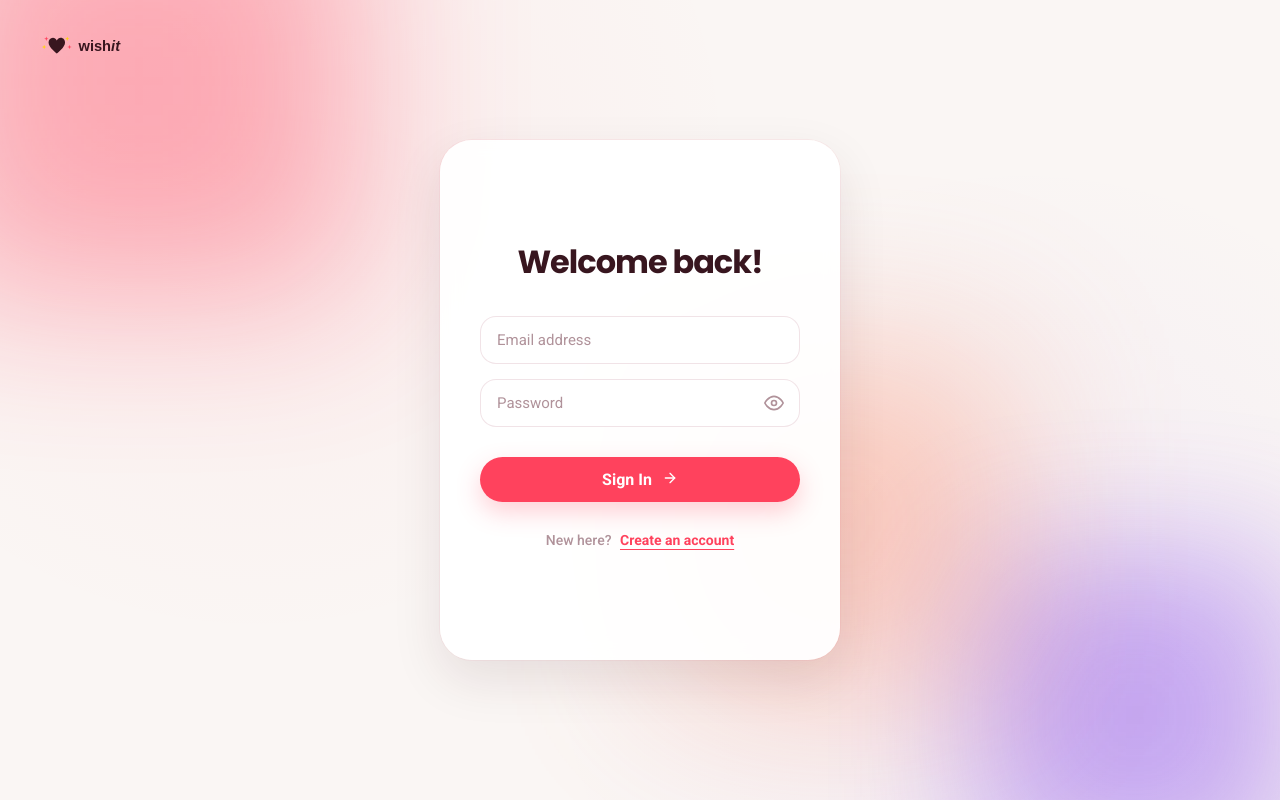
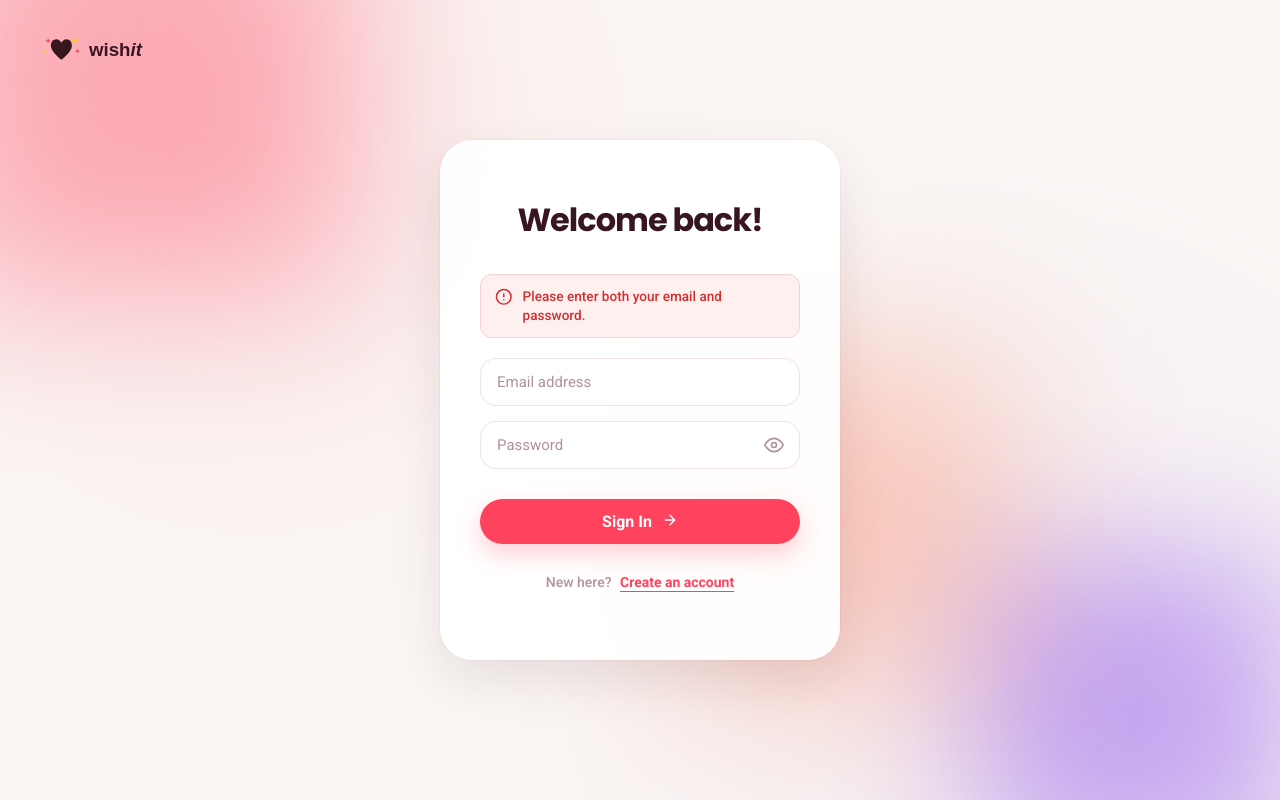
Before and after one commit to tugbayilmaz01/wishlist-frontend, a Next.js app: page /login in a window 1280 px wide. Both pictures are taken after a click on the button "Sign In". Built offline with nearby package versions, Linux system fonts and the light colour scheme; no server answers.

Commit message:
enhanced security validation and inline alert UX

```diff
--- a/src/app/login/Login.module.scss
+++ b/src/app/login/Login.module.scss
@@ -110,6 +110,62 @@ $primary-color: #38161f;
   gap: 15px;
 }
 
+.inlineAlert {
+  display: flex;
+  align-items: flex-start;
+  gap: 10px;
+  width: 100%;
+  padding: 12px 14px;
+  border-radius: 12px;
+  font-size: 0.85rem;
+  line-height: 1.4;
+  font-weight: 500;
+  text-align: left;
+  animation: slideDownFade 0.3s cubic-bezier(0.16, 1, 0.3, 1) forwards;
+
+  p {
+    margin: 0;
+    flex: 1;
+  }
+}
+
+.alertIcon {
+  flex-shrink: 0;
+  font-size: 1.1rem;
+  margin-top: 1px;
+}
+
+.errorAlert {
+  color: #d32f2f;
+  background: #fff0f0;
+  border: 1px solid rgba(211, 47, 47, 0.15);
+
+  .alertIcon {
+    color: #d32f2f;
+  }
+}
+
+.successAlert {
+  color: #059669;
+  background: #ecfdf5;
+  border: 1px solid rgba(5, 150, 105, 0.15);
+
+  .alertIcon {
+    color: #059669;
+  }
+}
+
+@keyframes slideDownFade {
+  0% {
+    opacity: 0;
+    transform: translateY(-8px);
+  }
+  100% {
+    opacity: 1;
+    transform: translateY(0);
+  }
+}
+
 .input {
   width: 100%;
   box-sizing: border-box;
--- a/src/app/login/page.tsx
+++ b/src/app/login/page.tsx
@@ -6,7 +6,7 @@ import { api } from "@/utils/api";
 import Button from "@/components/Button/Button";
 import Alert from "@/components/Alert/Alert";
 import styles from "./Login.module.scss";
-import { FiEye, FiEyeOff, FiArrowRight } from "react-icons/fi";
+import { FiEye, FiEyeOff, FiArrowRight, FiAlertCircle, FiCheckCircle } from "react-icons/fi";
 import { useLanguage } from "@/context/LanguageContext";
 
 export default function LoginPage() {
@@ -33,7 +33,19 @@ export default function LoginPage() {
   }, []);
 
   const handleLogin = async () => {
-    if (!loginEmail || !loginPassword) return;
+    if (!loginEmail || !loginPassword) {
+      setAlertType("error");
+      setAlertMessage(t("auth.emptyFields"));
+      return;
+    }
+
+    const emailRegex = /^[^\s@]+@[^\s@]+\.[^\s@]+$/;
+    if (!emailRegex.test(loginEmail)) {
+      setAlertType("error");
+      setAlertMessage(t("auth.invalidEmail"));
+      return;
+    }
+
     setLoginLoading(true);
     try {
       const data = await api.post("/users/login", {
@@ -52,7 +64,27 @@ export default function LoginPage() {
   };
 
   const handleSignup = async () => {
-    if (!signupEmail || !signupPassword) return;
+    if (!signupEmail || !signupPassword) {
+      setAlertType("error");
+      setAlertMessage(t("auth.emptyFields"));
+      return;
+    }
+
+
+    const emailRegex = /^[^\s@]+@[^\s@]+\.[^\s@]+$/;
+    if (!emailRegex.test(signupEmail)) {
+      setAlertType("error");
+      setAlertMessage(t("auth.invalidEmail"));
+      return;
+    }
+
+    const passwordRegex = /^(?=.*[a-z])(?=.*[A-Z])(?=.*\d).{8,}$/;
+    if (!passwordRegex.test(signupPassword)) {
+      setAlertType("error");
+      setAlertMessage(t("auth.weakPassword"));
+      return;
+    }
+
     setSignupLoading(true);
     try {
       await api.post("/users/register", {
@@ -79,20 +111,12 @@ export default function LoginPage() {
       <div className={`${styles.blob} ${styles.blob2}`}></div>
       <div className={`${styles.blob} ${styles.blob3}`}></div>
 
-      {alertMessage && (
-        <Alert
-          message={alertMessage}
-          type={alertType}
-          onClose={() => setAlertMessage("")}
-        />
-      )}
-
       <div className={styles.logoTop}>
         <Image
           src="/logo-horizontal.svg"
           alt="WishIt"
-          width={110}
-          height={32}
+          width={140}
+          height={40}
           priority
         />
       </div>
@@ -100,6 +124,12 @@ export default function LoginPage() {
       <div className={`${styles.card} ${isFlipped ? styles.flipped : ""}`}>
         <div className={styles.front}>
           <h2 className={styles.title}>{t("auth.welcomeBack")}</h2>
+          {alertMessage && !isFlipped && (
+            <div className={`${styles.inlineAlert} ${alertType === "error" ? styles.errorAlert : styles.successAlert}`}>
+              {alertType === "error" ? <FiAlertCircle className={styles.alertIcon} /> : <FiCheckCircle className={styles.alertIcon} />}
+              <p>{alertMessage}</p>
+            </div>
+          )}
           <div className={styles.inputGroup}>
             <input
               type="email"
@@ -134,13 +164,19 @@ export default function LoginPage() {
             {loginLoading ? t("auth.signingIn") : t("auth.signIn")}
           </Button>
 
-          <p className={styles.switch} onClick={() => setIsFlipped(true)}>
+          <p className={styles.switch} onClick={() => { setIsFlipped(true); setAlertMessage(""); }}>
             {t("auth.newHere")} <span>{t("auth.createAccount")}</span>
           </p>
         </div>
 
         <div className={styles.back}>
           <h2 className={styles.title}>{t("auth.joinTitle")}</h2>
+          {alertMessage && isFlipped && (
+            <div className={`${styles.inlineAlert} ${alertType === "error" ? styles.errorAlert : styles.successAlert}`}>
+              {alertType === "error" ? <FiAlertCircle className={styles.alertIcon} /> : <FiCheckCircle className={styles.alertIcon} />}
+              <p>{alertMessage}</p>
+            </div>
+          )}
           <div className={styles.inputGroup}>
             <input
               type="email"
@@ -174,7 +210,7 @@ export default function LoginPage() {
           >
             {signupLoading ? t("auth.creating") : t("auth.startWishing")}
           </Button>
-          <p className={styles.switch} onClick={() => setIsFlipped(false)}>
+          <p className={styles.switch} onClick={() => { setIsFlipped(false); setAlertMessage(""); }}>
             {t("auth.alreadyHave")} <span>{t("auth.loginNow")}</span>
           </p>
         </div>
--- a/src/translations/index.ts
+++ b/src/translations/index.ts
@@ -78,6 +78,9 @@ export const translations = {
       signupSuccess: "Account created! You can log in now.",
       signupError: "Signup failed. Please check your info.",
       loginError: "Login failed. Please try again.",
+      invalidEmail: "Please enter a valid email address.",
+      weakPassword: "Password must be at least 8 characters long and contain at least one uppercase letter, one lowercase letter, and one number.",
+      emptyFields: "Please enter both your email and password.",
     },
     dashboard: {
       hi: "Hi",
@@ -201,6 +204,9 @@ export const translations = {
       signupSuccess: "Hesap oluşturuldu! Giriş yapabilirsiniz.",
       signupError: "Kayıt başarısız. Bilgilerinizi kontrol edin.",
       loginError: "Giriş başarısız. Lütfen tekrar deneyin.",
+      invalidEmail: "Lütfen geçerli bir e-posta adresi girin.",
+      weakPassword: "Şifreniz en az 8 karakter uzunluğunda olmalı; en az bir büyük harf, bir küçük harf ve bir rakam içermelidir.",
+      emptyFields: "Lütfen e-posta ve şifrenizi girin.",
     },
     dashboard: {
       hi: "Selam",
@@ -253,7 +259,7 @@ export type TranslationKey =
   | "landing.story1.tagline" | "landing.story1.title1" | "landing.story1.title2" | "landing.story1.desc"
   | "landing.story2.tagline" | "landing.story2.title1" | "landing.story2.title2" | "landing.story2.desc"
   | "landing.story3.tagline" | "landing.story3.title1" | "landing.story3.title2" | "landing.story3.desc"
-  | "auth.welcomeBack" | "auth.joinTitle" | "auth.emailPlaceholder" | "auth.passwordPlaceholder" | "auth.signIn" | "auth.signingIn" | "auth.startWishing" | "auth.creating" | "auth.newHere" | "auth.createAccount" | "auth.alreadyHave" | "auth.loginNow" | "auth.signupSuccess" | "auth.signupError" | "auth.loginError"
+  | "auth.welcomeBack" | "auth.joinTitle" | "auth.emailPlaceholder" | "auth.passwordPlaceholder" | "auth.signIn" | "auth.signingIn" | "auth.startWishing" | "auth.creating" | "auth.newHere" | "auth.createAccount" | "auth.alreadyHave" | "auth.loginNow" | "auth.signupSuccess" | "auth.signupError" | "auth.loginError" | "auth.invalidEmail" | "auth.weakPassword" | "auth.emptyFields"
   | "landing.features.categories.title" | "landing.features.categories.desc" | "landing.features.planning.title" | "landing.features.planning.desc" | "landing.features.share.title" | "landing.features.share.desc" | "landing.features.trending.title" | "landing.features.trending.desc"
   | "dashboard.hi" | "dashboard.subtitle" | "dashboard.createNew" | "dashboard.noWishlists" | "dashboard.createFirst" | "dashboard.categoryName" | "dashboard.categoryPlaceholder"
   | "wishlistDetail.title" | "wishlistDetail.addProduct" | "wishlistDetail.editProduct" | "wishlistDetail.listView" | "wishlistDetail.monthlyView" | "wishlistDetail.emptyTitle" | "wishlistDetail.emptySubtitle" | "wishlistDetail.addFirst" | "wishlistDetail.budgetUsed" | "wishlistDetail.plannedMonth" | "wishlistDetail.productName" | "wishlistDetail.price" | "wishlistDetail.description" | "wishlistDetail.imageUrl" | "wishlistDetail.autoFill" | "wishlistDetail.fetchInfo" | "wishlistDetail.fetching" | "wishlistDetail.manualEntry" | "wishlistDetail.selectMonth" | "wishlistDetail.category" | "wishlistDetail.selectCategory" | "wishlistDetail.occasion" | "wishlistDetail.productPreview" | "wishlistDetail.productUrl"
```
